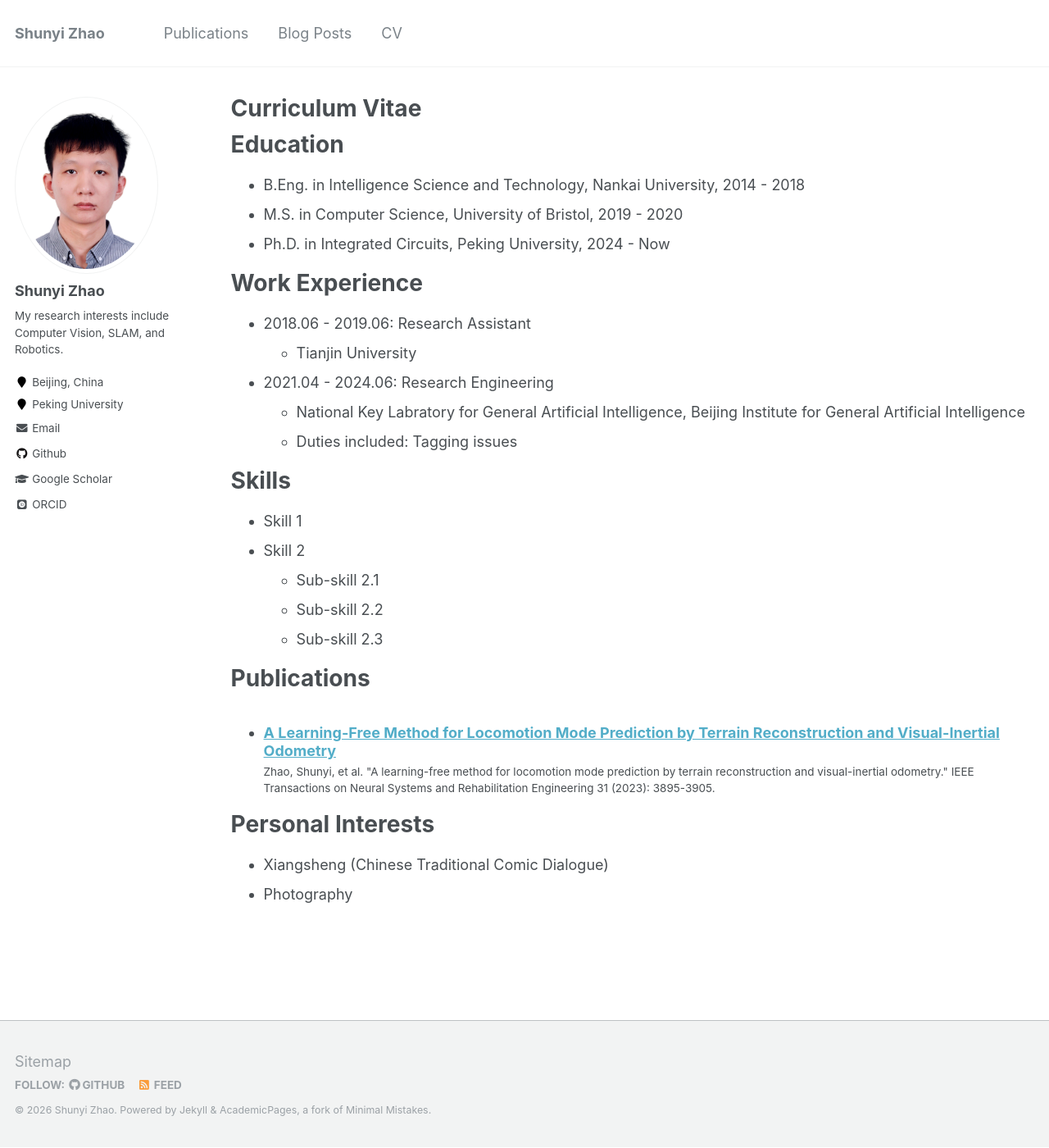
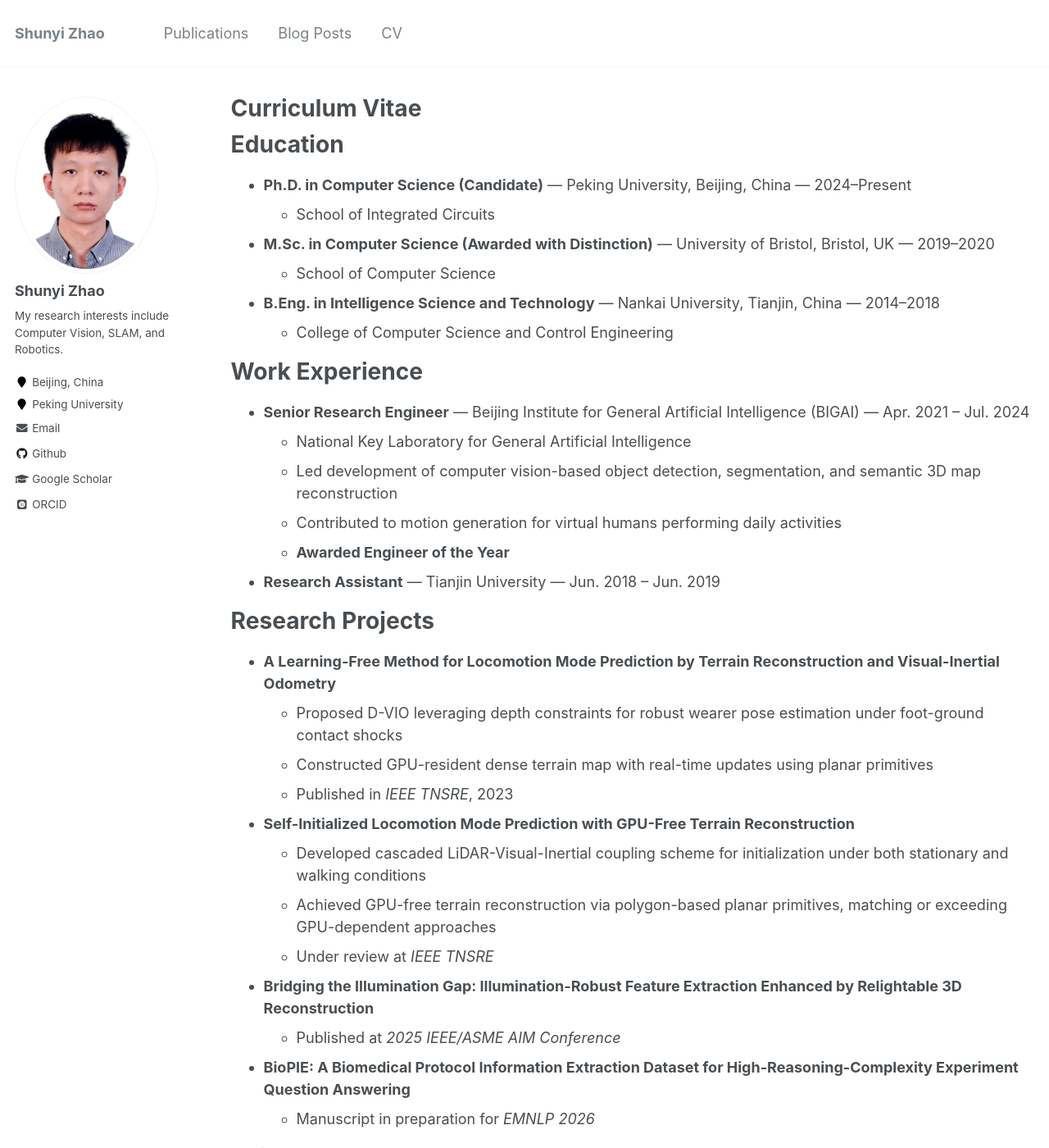
Before and after one commit to ShunyiZhao/ShunyiZhao.github.io, a Jekyll site: the page built from _pages/cv.md, in a window 1280 px wide and 1400 px high. Shown: the whole window at 82% size. Built offline with Jekyll 4.4.1, drawn with Linux system fonts in a browser that asks for light colours; some web fonts are replaced; a file with an impossible date is left out; some of the changed text lies outside the part shown.

Commit message:
complete the personal page

```diff
--- a/_pages/cv.md
+++ b/_pages/cv.md
@@ -11,43 +11,52 @@ redirect_from:
 
 Education
 ======
-* B.Eng. in Intelligence Science and Technology, Nankai University, 2014 - 2018
-* M.S. in Computer Science, University of Bristol, 2019 - 2020
-* Ph.D. in Integrated Circuits, Peking University, 2024 - Now
+* **Ph.D. in Computer Science (Candidate)** — Peking University, Beijing, China — 2024–Present
+  * School of Integrated Circuits
+* **M.Sc. in Computer Science (Awarded with Distinction)** — University of Bristol, Bristol, UK — 2019–2020
+  * School of Computer Science
+* **B.Eng. in Intelligence Science and Technology** — Nankai University, Tianjin, China — 2014–2018
+  * College of Computer Science and Control Engineering
 
 Work Experience
 ======
-* 2018.06 - 2019.06: Research Assistant
-  * Tianjin University
-* 2021.04 - 2024.06: Research Engineering
-  * National Key Labratory for General Artificial Intelligence, Beijing Institute for General Artificial Intelligence
-  * Duties included: Tagging issues
+* **Senior Research Engineer** — Beijing Institute for General Artificial Intelligence (BIGAI) — Apr. 2021 – Jul. 2024
+  * National Key Laboratory for General Artificial Intelligence
+  * Led development of computer vision-based object detection, segmentation, and semantic 3D map reconstruction
+  * Contributed to motion generation for virtual humans performing daily activities
+  * **Awarded Engineer of the Year**
+
+* **Research Assistant** — Tianjin University — Jun. 2018 – Jun. 2019
+
+Research Projects
+======
+* **A Learning-Free Method for Locomotion Mode Prediction by Terrain Reconstruction and Visual-Inertial Odometry**
+  * Proposed D-VIO leveraging depth constraints for robust wearer pose estimation under foot-ground contact shocks
+  * Constructed GPU-resident dense terrain map with real-time updates using planar primitives
+  * Published in *IEEE TNSRE*, 2023
+
+* **Self-Initialized Locomotion Mode Prediction with GPU-Free Terrain Reconstruction**
+  * Developed cascaded LiDAR-Visual-Inertial coupling scheme for initialization under both stationary and walking conditions
+  * Achieved GPU-free terrain reconstruction via polygon-based planar primitives, matching or exceeding GPU-dependent approaches
+  * Under review at *IEEE TNSRE*
+
+* **Bridging the Illumination Gap: Illumination-Robust Feature Extraction Enhanced by Relightable 3D Reconstruction**
+  * Published at *2025 IEEE/ASME AIM Conference*
+
+* **BioPIE: A Biomedical Protocol Information Extraction Dataset for High-Reasoning-Complexity Experiment Question Answering**
+  * Manuscript in preparation for *EMNLP 2026*
 
 Skills
 ======
-* Skill 1
-* Skill 2
-  * Sub-skill 2.1
-  * Sub-skill 2.2
-  * Sub-skill 2.3
+* **Programming Languages:** C/C++, Python
+* **Research Areas:** Computer Vision, Robotics, SLAM, Bipedal Robot, 3D Reconstruction
+* **Frameworks & Tools:** PyTorch, ROS, OpenCV, CUDA
 
 Publications
 ======
-  <ul>{% for post in site.publications %}
+  <ul>{% for post in site.publications reversed %}
     {% include archive-single-cv.html %}
   {% endfor %}</ul>
-
-<!-- Talks
-======
-  <ul>{% for post in site.talks %}
-    {% include archive-single-talk-cv.html %}
-  {% endfor %}</ul> -->
-
-<!-- Teaching
-======
-  <ul>{% for post in site.teaching %}
-    {% include archive-single-cv.html %}
-  {% endfor %}</ul> -->
 
 Personal Interests
 ======
```
Also changed, not shown: _pages/about.md (+17 -4 lines), _publications/002-2025-01-01-Self-Initialized-Locomotion-Mode-Prediction.md (added, +12 -0 lines), _publications/003-2025-07-01-Bridging-the-Illumination-Gap.md (added, +12 -0 lines), _publications/004-2026-11-01-BioPIE.md (added, +12 -0 lines), 1 other file.
